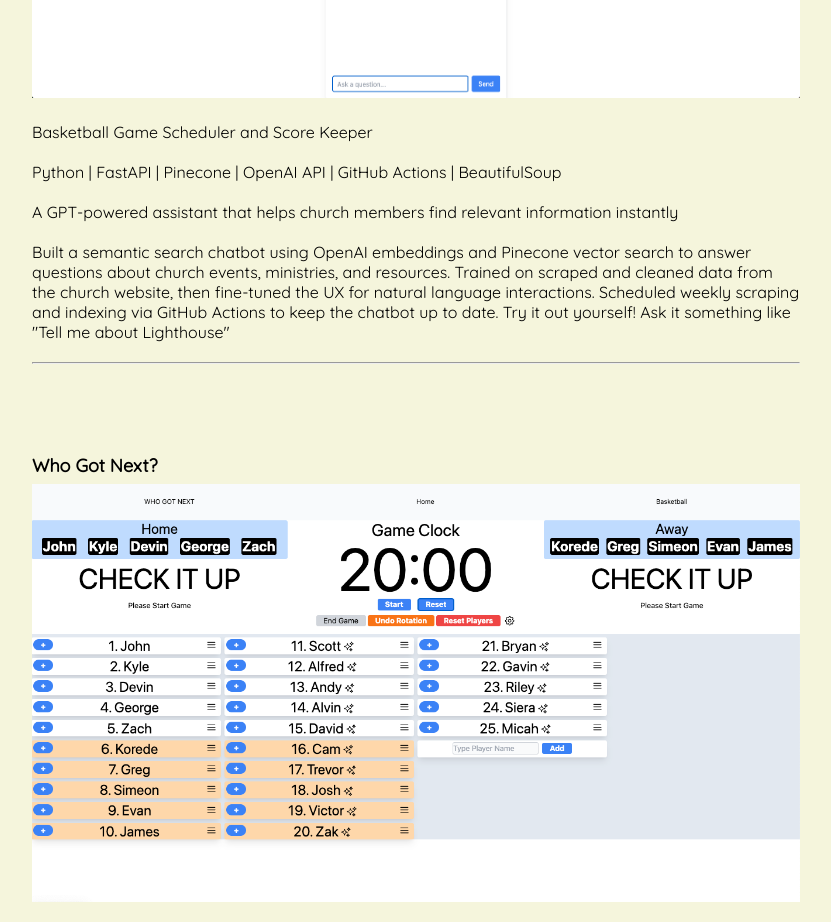
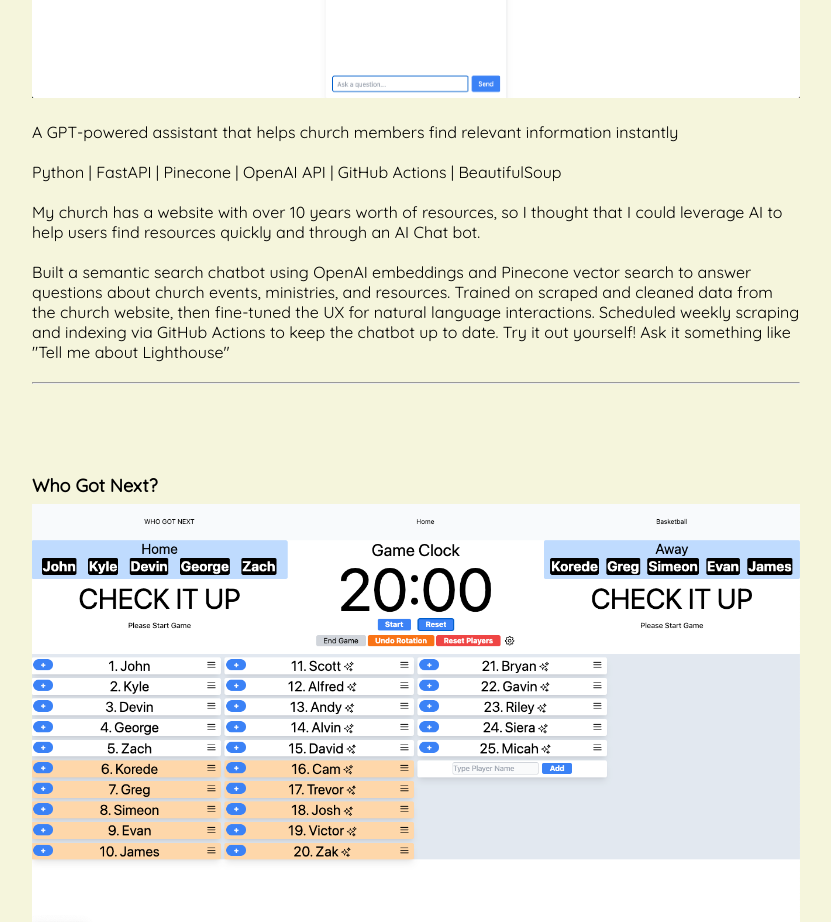
Before and after one commit to evan-ishibashi/personalsite, a website: page index.html in a window 1280 px wide. Shown: the part 1460-2382 px from the top of the page, without its empty margins (224-1055 px from the left). Drawn offline with Linux system fonts and the light colour scheme.

Commit message:
updated description of ask p kim

```diff
--- a/index.html
+++ b/index.html
@@ -33,11 +33,11 @@
           data-url="https://ask-pastor-kim.netlify.app/" data-name='ask-pastor-kim'>
         <br>
         <br>
-        <p>Basketball Game Scheduler and Score Keeper</p>
+        <p>A GPT-powered assistant that helps church members find relevant information instantly</p>
         <br>
         <p>Python | FastAPI | Pinecone | OpenAI API | GitHub Actions | BeautifulSoup</p>
         <br>
-        <p>A GPT-powered assistant that helps church members find relevant information instantly</p>
+        <p>My church has a website with over 10 years worth of resources, so I thought that I could leverage AI to help users find resources quickly and through an AI Chat bot.</p>
         <br>
         <p>
           Built a semantic search chatbot using OpenAI embeddings and Pinecone vector search to answer questions about church events, ministries, and resources. Trained on scraped and cleaned data from the church website, then fine-tuned the UX for natural language interactions. Scheduled weekly scraping and indexing via GitHub Actions to keep the chatbot up to date.
```
